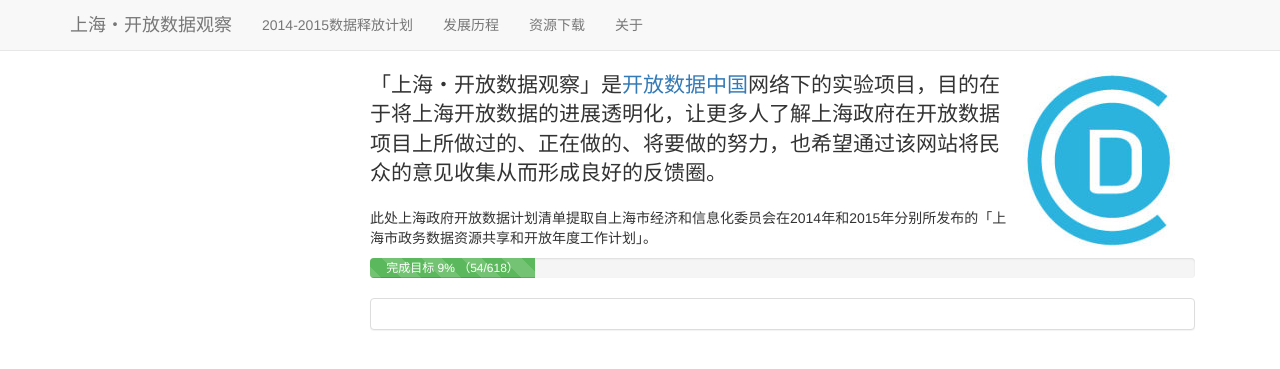
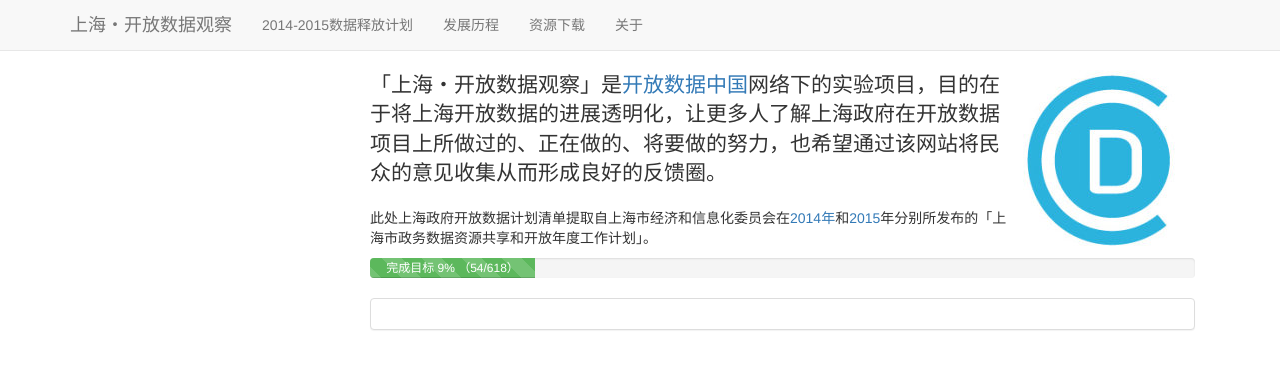
Before and after one commit to cityopendata/shanghai, a Jekyll site: the page built from index.html, in a window 1280 px wide and 900 px high. Shown: the top 369 px of the window. Built offline with Jekyll 4.4.1, drawn with Linux system fonts in a browser that asks for light colours; a script that is not in the unit is left out; part of the change alters nothing that is shown.

Commit message:
add links to work plans"

```diff
--- a/index.html
+++ b/index.html
@@ -3,6 +3,11 @@ layout: index
 ---
 
 <div class="col-md-3">
+	<div id="progress">
+	</div>
+	<script src="http://echarts.baidu.com/build/dist/echarts.js"></script>
+
+
 	<div data-ex-role="facet" data-ex-facet-class="TextSearch" data-ex-query-ParamName="dataset" data-ex-facet-Label="数据集名称搜索"></div>
 
 	<div data-ex-role="facet" data-ex-facet-class="TextSearch" data-ex-query-ParamName="description" data-ex-facet-Label="数据描述搜索"></div>
@@ -21,7 +26,7 @@ layout: index
 	<img src="favicon.jpg" class="pull-right" alt="开放数据中国"/>
 	 <p class="lead">「上海・开放数据观察」是<a href="http://opendatachina.com">开放数据中国</a>网络下的实验项目，目的在于将上海开放数据的进展透明化，让更多人了解上海政府在开放数据项目上所做过的、正在做的、将要做的努力，也希望通过该网站将民众的意见收集从而形成良好的反馈圈。</p>
 	 <p>
-	     此处上海政府开放数据计划清单提取自上海市经济和信息化委员会在2014年和2015年分别所发布的「上海市政务数据资源共享和开放年度工作计划」。
+	     此处上海政府开放数据计划清单提取自上海市经济和信息化委员会在<a href="http://www.sheitc.gov.cn/xxfw/663291.htm" taget="_blank">2014年</a>和<a href="http://www.sheitc.gov.cn/xxfw/666562.htm" taget="_blank">2015</a>年分别所发布的「上海市政务数据资源共享和开放年度工作计划」。
 	 </p>
 
 	<div class="progress" >
@@ -34,7 +39,8 @@ layout: index
 	<div class="panel panel-default">
 		<div class="panel-body">
 			<div data-ex-role="viewPanel" class="details">
-				<div data-ex-role="exhibit-view" data-ex-paginate="true">
+				<div data-ex-role="exhibit-view" data-ex-paginate="true" data-ex-
+show-toolbox="false">
 					 <div data-ex-role="lens" class="publication" style="display: none;">
 	                     <div class="publication-item">
 	                     	<h3><span data-ex-content=".dataset"></span>(<span data-ex-content=".year"></span>计划发布)</h3>
```
Also changed, not shown: 1 other file.
